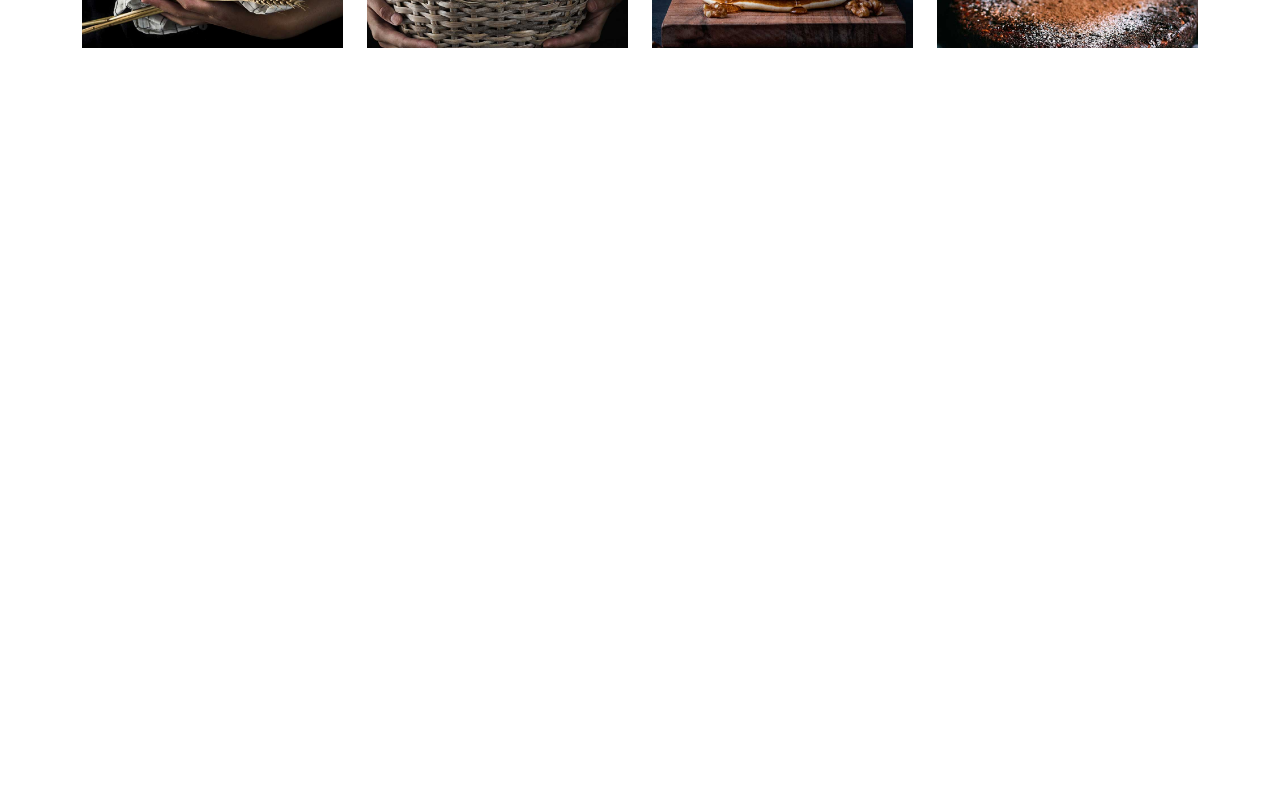
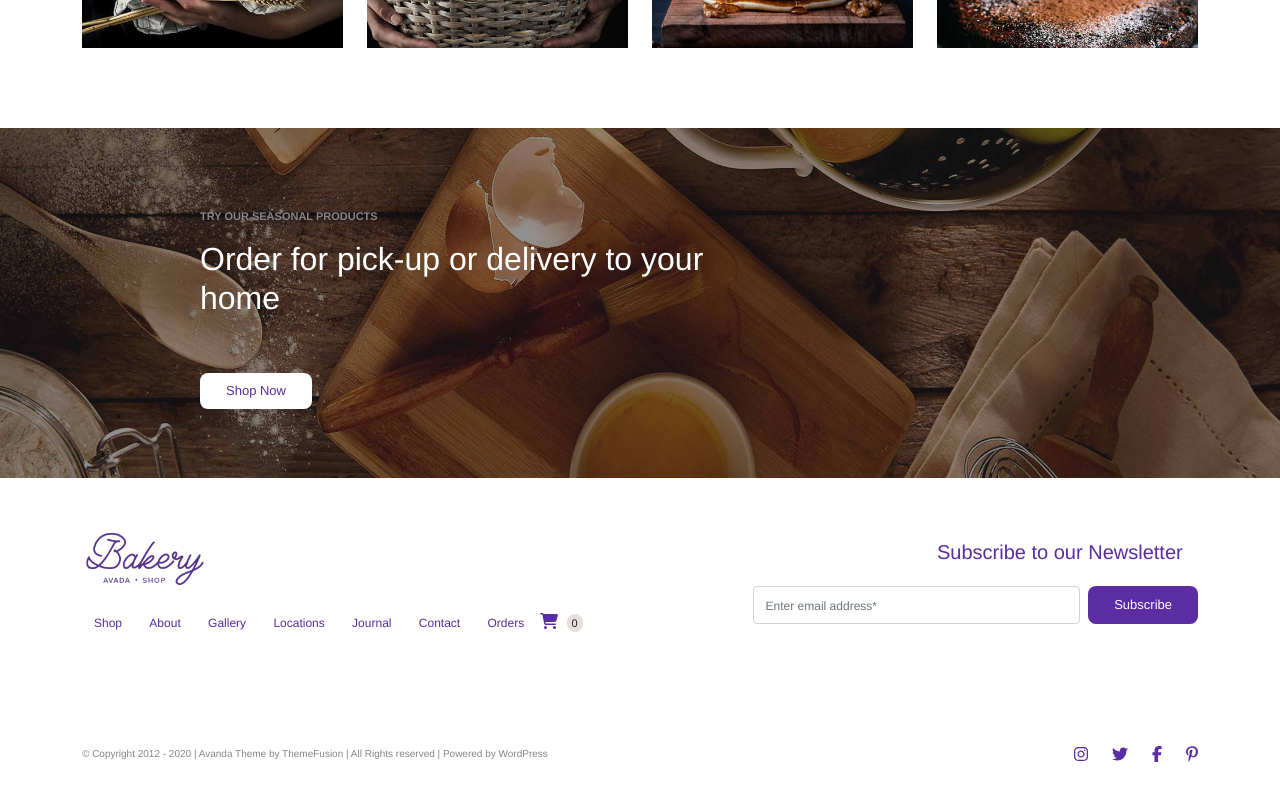
Before and after one commit to Mahdavi3649/proj-html-vuejs, a Vue app: page / in a window 1280 px wide. Shown: the part 4713-5513 px from the top of the page. Before the commit the page ends 4761 px from the top, so only its background shows below. Built offline with nearby package versions, Linux system fonts and the light colour scheme.

Commit message:
Added footer and installed free brand font awesome

```diff
--- a/package.json
+++ b/package.json
@@ -9,6 +9,7 @@
   },
   "dependencies": {
     "@fortawesome/fontawesome-svg-core": "^6.1.1",
+    "@fortawesome/free-brands-svg-icons": "^6.1.1",
     "@fortawesome/free-regular-svg-icons": "^6.1.1",
     "@fortawesome/free-solid-svg-icons": "^6.1.1",
     "@fortawesome/vue-fontawesome": "^2.0.6",
--- a/src/App.vue
+++ b/src/App.vue
@@ -2,6 +2,7 @@
   <div id="app">
     <HeaderComponent />
     <MainComponent />
+    <FooterComponent />
 
     <footer></footer>
   </div>
@@ -10,11 +11,13 @@
 <script>
 import HeaderComponent from "@/components/HeaderComponent.vue";
 import MainComponent from "@/components/MainComponent.vue";
+import FooterComponent from "@/components/FooterComponent.vue";
 export default {
   name: "App",
   components: {
     HeaderComponent,
     MainComponent,
+    FooterComponent,
   },
 };
 </script>
--- a/src/assets/scss/style.scss
+++ b/src/assets/scss/style.scss
@@ -5,7 +5,7 @@
     -webkit-font-smoothing: antialiased;
     -moz-osx-font-smoothing: grayscale;
   }
-  .row {
+
 
       .btn-sefid {
         background-color: white;
@@ -20,7 +20,6 @@
           background-color: #5b2ca2;
         }
       }
-}
 
 .caption {
   color: #878589;
--- /dev/null
+++ b/src/components/FooterComponent.vue
@@ -0,0 +1,167 @@
+<template>
+  <footer>
+    <div class="container">
+      <div class="row d-flex justify-content-between align-items-center">
+        <div class="col-3">
+          <img src="@/assets/img/avada-bakery-logo.png" alt="" />
+        </div>
+        <div class="col-3">
+          <h5>Subscribe to our Newsletter</h5>
+        </div>
+      </div>
+
+      <div class="row">
+        <div class="col-6 menuFooter mt-4">
+          <a v-for="item in menuFooter" :key="item.id" :href="item.href">
+            {{ item.text }}
+          </a>
+          <font-awesome-icon
+            icon="fa-solid fa-cart-shopping"
+            style="color: #5b2ca2"
+          />
+          <span class="order-number">0</span>
+        </div>
+        <div class="col-6">
+          <form class="d-flex justify-content-end">
+            <input
+              class="form-control me-2"
+              type="search"
+              placeholder="Enter email address*"
+              aria-label="Search"
+            />
+            <button class="btn-banafsh d-flex align-items-center" type="submit">
+              Subscribe
+            </button>
+          </form>
+        </div>
+      </div>
+
+      <div class="row mt-7 mb-5">
+        <div class="col-8">
+          <p class="copyright">
+            &copy; Copyright 2012 - 2020 | Avanda Theme by ThemeFusion | All
+            Rights reserved | Powered by WordPress
+          </p>
+        </div>
+        <div class="col-4 d-flex justify-content-end">
+          <font-awesome-icon
+            icon="fa-brands fa-instagram"
+            class="social-icon"
+          />
+          <font-awesome-icon icon="fa-brands fa-twitter" class="social-icon" />
+          <font-awesome-icon
+            icon="fa-brands fa-facebook-f"
+            class="social-icon"
+          />
+          <font-awesome-icon
+            icon="fa-brands fa-pinterest-p"
+            class="social-icon"
+          />
+        </div>
+      </div>
+    </div>
+  </footer>
+</template>
+
+<script>
+export default {
+  name: "FooterComponent",
+
+  data() {
+    return {
+      menuFooter: [
+        {
+          id: 1,
+          href: "#",
+          text: "Shop",
+        },
+        {
+          id: 2,
+          href: "#",
+          text: "About",
+        },
+        {
+          id: 3,
+          href: "#",
+          text: "Gallery",
+        },
+        {
+          id: 4,
+          href: "#",
+          text: "Locations",
+        },
+        {
+          id: 5,
+          href: "#",
+          text: "Journal",
+        },
+        {
+          id: 6,
+          href: "#",
+          text: "Contact",
+        },
+        {
+          id: 7,
+          href: "#",
+          text: "Orders",
+        },
+      ],
+    };
+  },
+};
+</script>
+
+<style lang="scss" scoped>
+footer {
+  margin-top: 3rem;
+
+  h5 {
+    color: #5b2ca2;
+  }
+
+  img {
+    height: 60px;
+  }
+
+  a {
+    list-style: none;
+    text-decoration: none;
+    font-size: 12px;
+    padding: 0 12px;
+    color: #5b2ca2;
+  }
+
+  .btn-banafsh {
+    background-color: #5b2ca2;
+  }
+
+  input {
+    width: 60% !important;
+  }
+
+  ::placeholder {
+    font-size: 12px;
+  }
+
+  .copyright {
+    color: #878589;
+    font-size: 10px;
+  }
+
+  .mt-7 {
+    margin-top: 7rem;
+  }
+  .social-icon {
+    padding-left: 1.5rem;
+    color: #5b2ca2;
+  }
+
+  .order-number {
+    background-color: #e9dedc;
+    padding: 3px 5px;
+    font-size: 11px;
+    border-radius: 8px;
+    margin-left: 9px;
+  }
+}
+</style>
--- a/src/components/MainComponent.vue
+++ b/src/components/MainComponent.vue
@@ -233,6 +233,14 @@
         </div>
       </section>
     </div>
+    <div class="call-to-action mt-64 position-relative">
+      <img src="@/assets/img/call-to-action-bg.jpg" alt="" />
+      <div class="caption-call">
+        <p class="freshtext">try our seasonal products</p>
+        <h2 class="text-white">Order for pick-up or delivery to your home</h2>
+        <button class="btn-sefid mt-5">Shop Now</button>
+      </div>
+    </div>
   </main>
 </template>
 
@@ -379,5 +387,18 @@ main {
       max-width: 100%;
     }
   }
+  .call-to-action {
+    img {
+      max-width: 100vw;
+      height: 350px;
+    }
+
+    .caption-call {
+      position: absolute;
+      left: 200px;
+      top: 80px;
+      width: 40%;
+    }
+  }
 }
 </style>
--- a/src/main.js
+++ b/src/main.js
@@ -10,13 +10,18 @@ import { faFolderOpen as fasFolderOpen } from '@fortawesome/free-solid-svg-icons
 import { faDollarSign as fasDollarSign } from '@fortawesome/free-solid-svg-icons'
 import { faChevronLeft as fasChevronLeft } from '@fortawesome/free-solid-svg-icons'
 import { faChevronRight as fasChevronRight } from '@fortawesome/free-solid-svg-icons'
+import { faInstagram as fasInstagram } from '@fortawesome/free-brands-svg-icons'
+import { faTwitter as fasTwitter } from '@fortawesome/free-brands-svg-icons'
+import { faFacebookF as fasFacebookF } from '@fortawesome/free-brands-svg-icons'
+import { faPinterestP as fasPinterestP } from '@fortawesome/free-brands-svg-icons'
+
 
 
 /* import font awesome icon component */
 import { FontAwesomeIcon } from '@fortawesome/vue-fontawesome'
 
 /* add icons to the library */
-library.add(fasCartShopping, fasFolderOpen, fasDollarSign, fasChevronLeft, fasChevronRight)
+library.add(fasCartShopping, fasFolderOpen, fasDollarSign, fasChevronLeft, fasChevronRight, fasInstagram, fasTwitter, fasFacebookF, fasPinterestP)
 
 /* add font awesome icon component */
 Vue.component('font-awesome-icon', FontAwesomeIcon)
```
Also changed, not shown: 1 other file (tests, documents, lock files or other folders).
